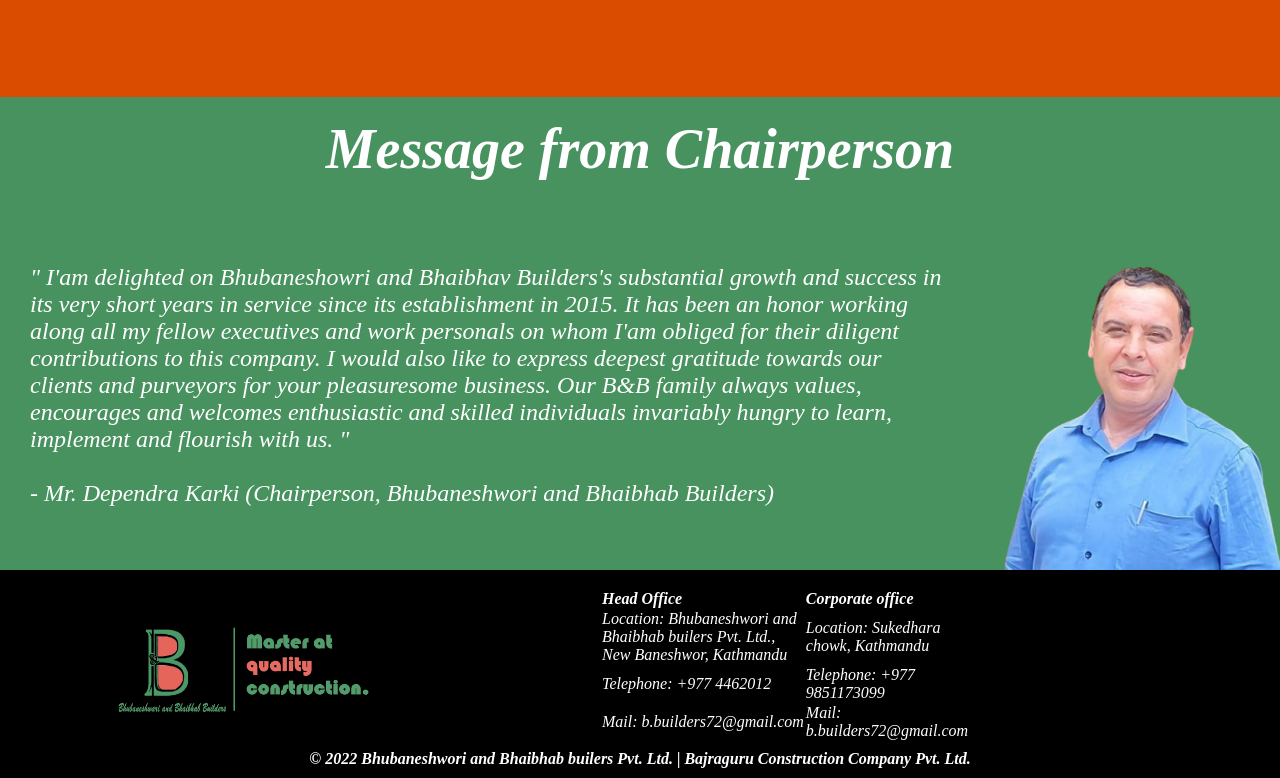
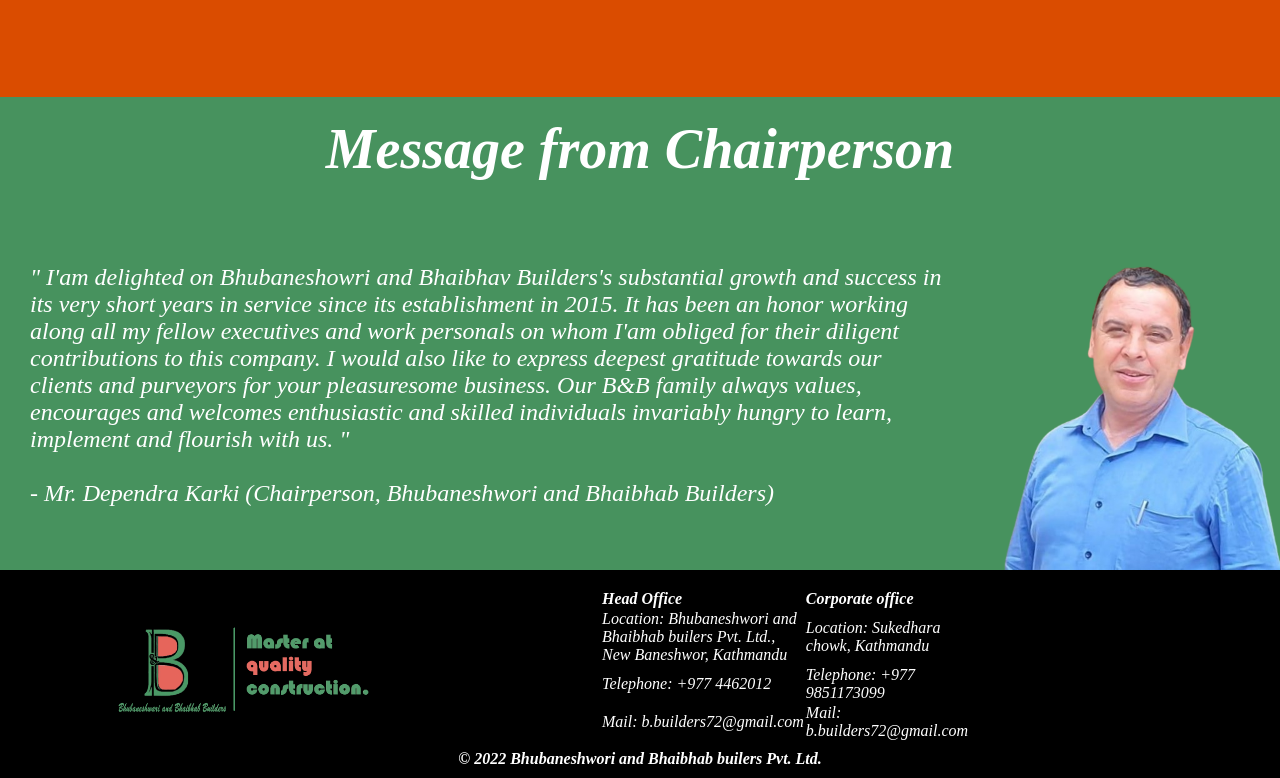
Before and after one commit to Aabhas-Basnet/B-B, a plain HTML site: page About.html in a window 1280 px wide. Shown: the part 514-1292 px from the top of the page. Drawn offline with Linux system fonts and the light colour scheme.

Commit message:
Update About.html

```diff
--- a/About.html
+++ b/About.html
@@ -60,7 +60,7 @@
 </table>
 
 </div>
-<center><h4>© 2022 Bhubaneshwori and Bhaibhab builers Pvt. Ltd. | Bajraguru Construction Company Pvt. Ltd.<h4></center>
+<center><h4>© 2022 Bhubaneshwori and Bhaibhab builers Pvt. Ltd.<h4></center>
 </footer>
 
 
```
